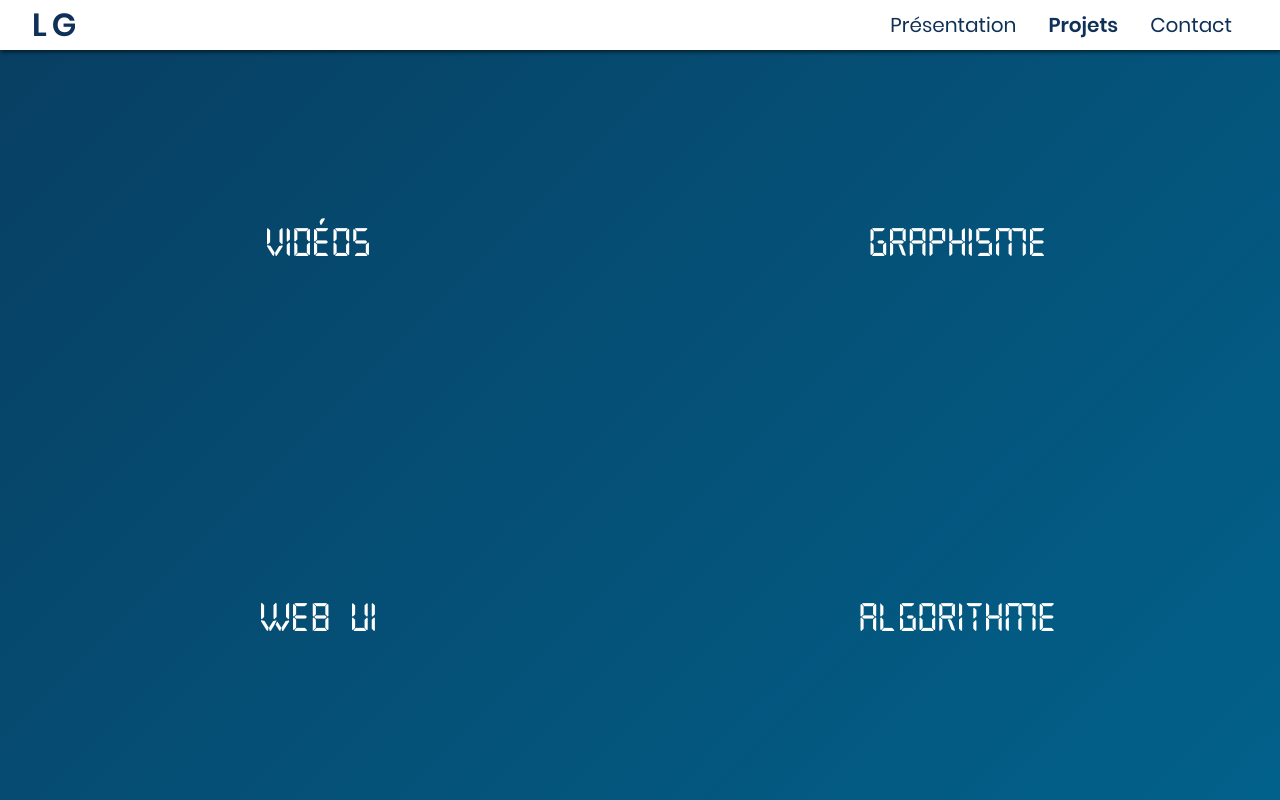
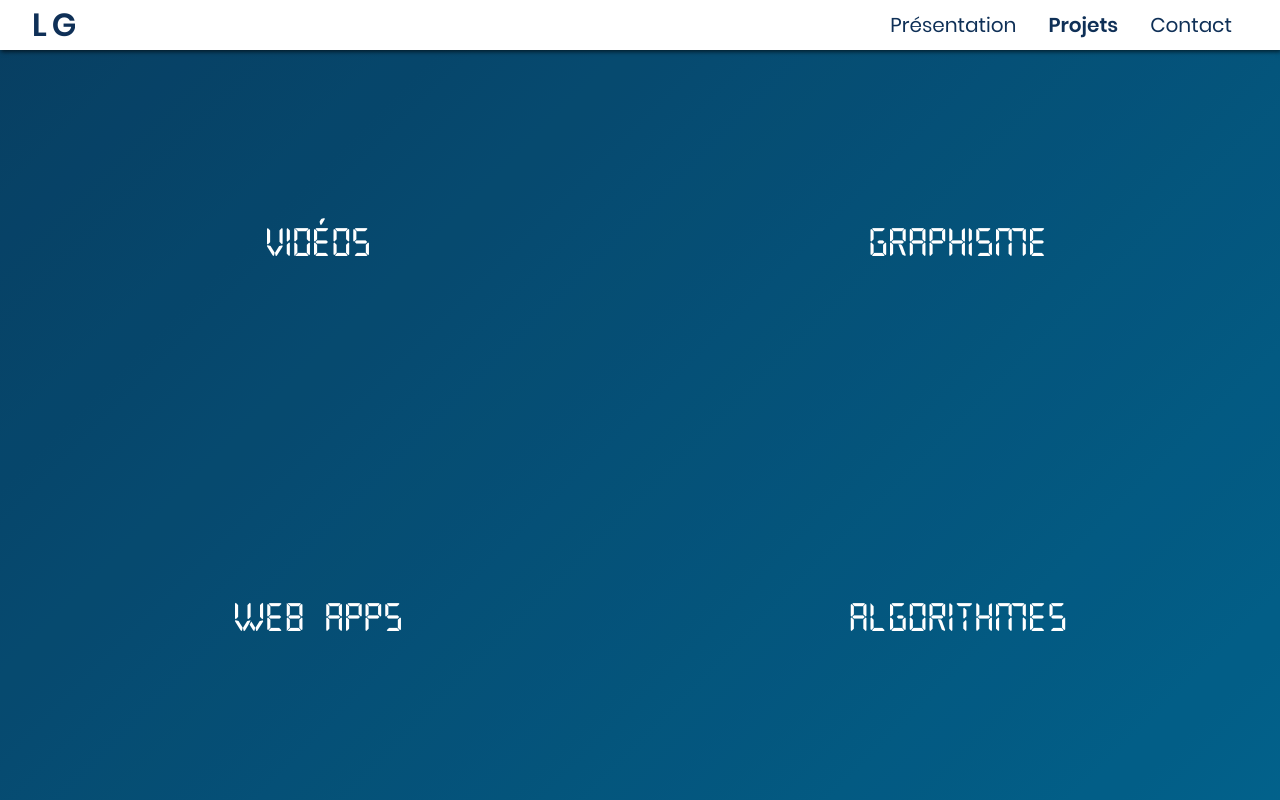
Before and after one commit to louiiuol/louiiuol, a React (Create React App) app in the folder portfolio/: page /louiiuol/projets in a window 1280 px wide. Built offline with nearby package versions, Linux system fonts and the light colour scheme.

Commit message:
fixing typos

```diff
--- a/portfolio/src/app/components/views/works/Works.tsx
+++ b/portfolio/src/app/components/views/works/Works.tsx
@@ -5,7 +5,7 @@ import {Svg} from '../../shared';
 
 export const Works = () => {
 
-    const worksCategories = ['Vidéos', 'Graphisme', 'Web UI', 'Algorithme'];
+    const worksCategories = ['Vidéos', 'Graphisme', 'Web Apps', 'Algorithmes'];
 
     const setFullScreen = (quarter: Element) => () => {
         quarter.classList.add('full');
--- a/portfolio/src/assets/styles/skeleton.scss
+++ b/portfolio/src/assets/styles/skeleton.scss
@@ -438,9 +438,8 @@ nav#main-nav {
                 #graphism {
                     overflow: scroll !important;
                     height: 80vh;
-                    width: 90vw;
+                    width: 95vw;
                     margin: 0 auto;
-                    padding-bottom: 2rem;
                     article.graphic {
                         width: 328px;
                         height: 225px;
@@ -461,7 +460,7 @@ nav#main-nav {
                             text-transform: uppercase;
                             text-shadow: 1px 1px #000;
                             text-align: center;
-                            transition: all 0.3s ease;
+                            transition: .3s ease;
                         }
                         img {
                             min-height: 100%;
```
